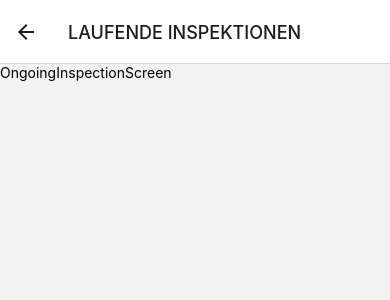
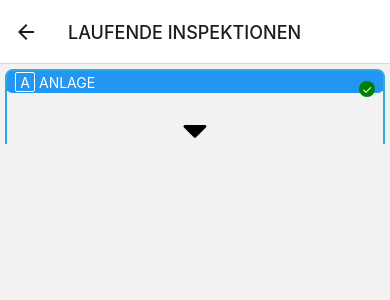
Before and after one commit to JovanStefanovic87/aircondition_app-native, a React Native app: screen /OngoingInspectionScreen in a window 390 px wide. Shown: the top 300 px of the page. Built offline with nearby package versions, Linux system fonts and the light colour scheme.

Commit message:
Emoticons container height toggle

```diff
--- a/src/components/columns/EmojisColumnBody.tsx
+++ b/src/components/columns/EmojisColumnBody.tsx
@@ -1,21 +1,29 @@
-import React, { ReactNode } from 'react';
+import React, { ReactNode, useState } from 'react';
 import { View, StyleSheet } from 'react-native';
 
 type EmojisColumnBodyProps = {
+  isOpen?: boolean;
   children: ReactNode;
 };
 
-const EmojisColumnBody: React.FC<EmojisColumnBodyProps> = ({ children }) => {
-  return <View style={styles.container}>{children}</View>;
-};
-
+const EmojisColumnBody: React.FC<EmojisColumnBodyProps> = ({
+  isOpen = true,
+  children,
+}) => {
   const styles = StyleSheet.create({
     container: {
       flex: 1,
       flexDirection: 'column',
       justifyContent: 'center',
-    paddingVertical: 4,
+      paddingVertical: isOpen ? 4 : 0,
     },
   });
 
+  return (
+    <View style={styles.container}>
+      {isOpen && <View style={{ height: '100%' }}>{children}</View>}
+    </View>
+  );
+};
+
 export default EmojisColumnBody;
--- a/src/components/columns/EmojisColumnHead.tsx
+++ b/src/components/columns/EmojisColumnHead.tsx
@@ -25,6 +25,7 @@ const styles = StyleSheet.create({
     flexDirection: 'column',
     justifyContent: 'center',
     alignItems: 'stretch',
+    width: '100%',
     backgroundColor: '#2196F3',
     borderRadius: 5,
     paddingVertical: 2,
--- a/src/components/containers/EmojisColumnContainer.tsx
+++ b/src/components/containers/EmojisColumnContainer.tsx
@@ -1,8 +1,9 @@
-import React from 'react';
-import { View, StyleSheet } from 'react-native';
+import React, { useState } from 'react';
+import { View, StyleSheet, TouchableOpacity } from 'react-native';
 import EmojisColumnHead from '../columns/EmojisColumnHead';
 import { customColors } from '../../assets/styles/customStyles';
 import EmojisColumnBody from '../columns/EmojisColumnBody';
+import Icon from 'react-native-vector-icons/FontAwesome';
 
 interface EmojisColumnContainerProps {
   title: string;
@@ -15,23 +16,53 @@ const EmojisColumnContainer: React.FC<EmojisColumnContainerProps> = ({
   children,
   isComplited,
 }) => {
+  const [isOpen, setIsOpen] = useState<boolean>(false);
+
+  const handleToggleHeight = () => {
+    setIsOpen(!isOpen);
+  };
+
   const styles = StyleSheet.create({
-    container: {
+    innerContainer: {
       flex: 1,
       flexDirection: 'column',
       justifyContent: 'center',
       alignItems: 'center',
+      width: '100%',
+    },
+    outerContainer: {
+      flex: 1,
+      flexDirection: 'column',
+      justifyContent: 'center',
+      alignItems: 'center',
+      width: '100%',
       borderWidth: 2,
       borderColor: customColors.blueLight,
       borderRadius: 8,
-      paddingBottom: 4,
+    },
+    toggleButton: {
+      alignSelf: 'center',
+      alignItems: 'center',
+      width: '100%',
     },
   });
 
   return (
-    <View style={styles.container}>
-      <EmojisColumnHead title={title} isCompleted={isComplited} />
-      <EmojisColumnBody>{children}</EmojisColumnBody>
+    <View style={styles.outerContainer}>
+      <View style={styles.innerContainer}>
+        <EmojisColumnHead title={title} isCompleted={isComplited} />
+        <EmojisColumnBody isOpen={isOpen}>{children}</EmojisColumnBody>
+      </View>
+      <TouchableOpacity
+        onPress={handleToggleHeight}
+        style={styles.toggleButton}
+      >
+        <Icon
+          name={isOpen ? 'caret-up' : 'caret-down'}
+          size={40}
+          color="black"
+        />
+      </TouchableOpacity>
     </View>
   );
 };
--- a/src/components/containers/EmojisContainer.tsx
+++ b/src/components/containers/EmojisContainer.tsx
@@ -1,11 +1,29 @@
 import React, { useState } from 'react';
-import { View, Text, TouchableOpacity } from 'react-native';
+import { View, Text, TouchableOpacity, StyleSheet } from 'react-native';
 import GreenSmiley from '../icons/GreenSmiley';
 import OrangeSmiley from '../icons/OrangeSmiley';
 import RedSmiley from '../icons/RedSmiley';
 import YellowSmiley from '../icons/YellowSmiley';
 
-const EmojisContainer = ({
+interface SmileyColor {
+  color: string;
+  SmileyComponent: React.FC<{
+    isActive: boolean;
+    isVisible: boolean;
+    onClick: () => void;
+  }>;
+  isVisible: boolean;
+}
+
+interface EmojisContainerProps {
+  description?: string;
+  green?: boolean;
+  yellow?: boolean;
+  orange?: boolean;
+  red?: boolean;
+}
+
+const EmojisContainer: React.FC<EmojisContainerProps> = ({
   description = 'N/A',
   green = false,
   yellow = false,
@@ -22,34 +40,21 @@ const EmojisContainer = ({
     }
   };
 
-  const smileyColors = [
+  const smileyColors: SmileyColor[] = [
     { color: 'green', SmileyComponent: GreenSmiley, isVisible: green },
     { color: 'yellow', SmileyComponent: YellowSmiley, isVisible: yellow },
     { color: 'orange', SmileyComponent: OrangeSmiley, isVisible: orange },
     { color: 'red', SmileyComponent: RedSmiley, isVisible: red },
   ];
 
-  // Check if every GreenSmiley is active
   const areAllGreenSmileysActive = smileyColors
     .filter((smiley) => smiley.color === 'green')
     .every((smiley) => activeColor === 'green');
 
   return (
-    <View
-      style={{
-        flex: 1,
-        flexDirection: 'column',
-        justifyContent: 'space-between',
-      }}
-    >
+    <View style={styles.container}>
       <Text>{description}</Text>
-      <View
-        style={{
-          flexDirection: 'row',
-          justifyContent: 'space-between',
-          marginVertical: 8,
-        }}
-      >
+      <View style={styles.row}>
         {smileyColors.map(({ color, SmileyComponent, isVisible }) => (
           <TouchableOpacity
             key={color}
@@ -69,4 +74,19 @@ const EmojisContainer = ({
   );
 };
 
+const styles = StyleSheet.create({
+  container: {
+    flex: 1,
+    flexDirection: 'column',
+    justifyContent: 'space-between',
+    paddingHorizontal: 10,
+  },
+  row: {
+    flexDirection: 'row',
+    justifyContent: 'space-between',
+    marginVertical: 8,
+    width: '100%',
+  },
+});
+
 export default EmojisContainer;
--- a/src/screens/NavScreen.tsx
+++ b/src/screens/NavScreen.tsx
@@ -17,6 +17,10 @@ const NavScreen: React.FC = () => {
 
   const handleNewInspectionPress = () => {
     navigation.navigate('NewInspectionScreen');
+  };
+
+  const handleHomePress = () => {
+    navigation.navigate('HomeScreen');
   };
 
   return (
@@ -47,10 +51,7 @@ const NavScreen: React.FC = () => {
             <Text style={styles.buttonText}>Closed Inspection</Text>
           </TouchableOpacity>
 
-          <TouchableOpacity
-            style={styles.button}
-            onPress={handleNewInspectionPress}
-          >
+          <TouchableOpacity style={styles.button} onPress={handleHomePress}>
             <Icon name="user" size={30} color="#3498db" />
             <Text style={styles.buttonText}>Profile</Text>
           </TouchableOpacity>
--- a/src/screens/OngoingInspectionScreen.tsx
+++ b/src/screens/OngoingInspectionScreen.tsx
@@ -1,14 +1,43 @@
-import { StyleSheet, Text, View } from 'react-native';
 import React from 'react';
+import { StyleSheet, Text, View, ScrollView } from 'react-native';
+import { GestureHandlerRootView } from 'react-native-gesture-handler';
+import EmojisContainer from '../components/containers/EmojisContainer';
+import EmojisColumnContainer from '../components/containers/EmojisColumnContainer';
 
 const OngoingInspectionScreen = () => {
   return (
     <View>
-      <Text>OngoingInspectionScreen</Text>
+      <GestureHandlerRootView style={styles.scrollContainer}>
+        <ScrollView style={styles.scrollView}>
+          <View style={styles.container}>
+            <EmojisColumnContainer title="ANLAGE" isComplited={true}>
+              <EmojisContainer description="Analge" green red yellow orange />
+              <EmojisContainer description="Analge" green red yellow orange />
+              <EmojisContainer description="Analge" green red yellow orange />
+            </EmojisColumnContainer>
+          </View>
+        </ScrollView>
+      </GestureHandlerRootView>
     </View>
   );
 };
 
 export default OngoingInspectionScreen;
 
-const styles = StyleSheet.create({});
+const styles = StyleSheet.create({
+  scrollContainer: {
+    alignItems: 'center',
+    width: '100%',
+    maxHeight: '85%',
+  },
+  scrollView: {
+    width: '100%',
+    height: '100%',
+  },
+  container: {
+    flex: 1,
+    justifyContent: 'flex-start',
+    alignItems: 'center',
+    padding: 5,
+  },
+});
```
Lines whose indentation alone changed are shown as unchanged.
